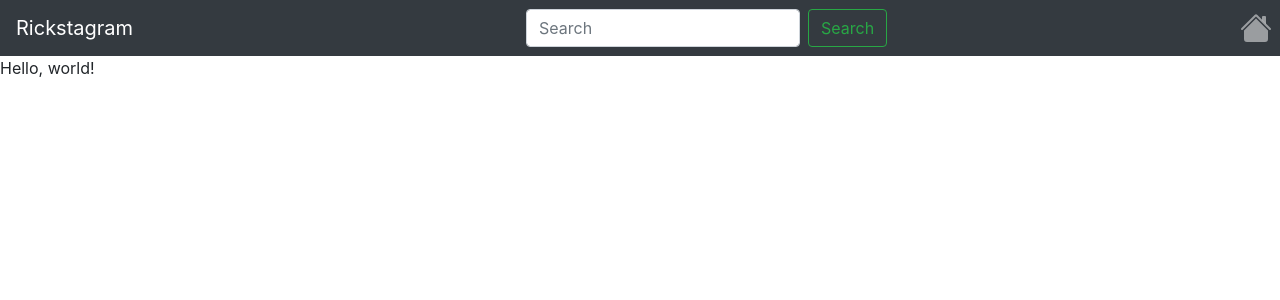
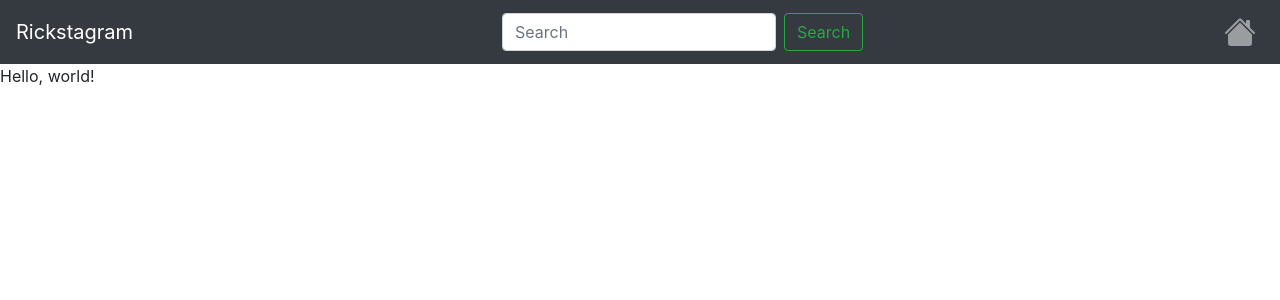
Before and after one commit to rickstylz01/instaclone, a React (Create React App) app: page / in a window 1280 px wide. Shown: the top 300 px of the page. Built offline with nearby package versions, Linux system fonts and the light colour scheme.

Commit message:
fix component name from Header to MainNavbar, fix alignment of searchbar

```diff
--- a/src/components/MainNavbar/MainNavbar.js
+++ b/src/components/MainNavbar/MainNavbar.js
@@ -5,7 +5,7 @@ import Navbar from "react-bootstrap/Navbar";
 import Button from "react-bootstrap/Button";
 import FormControl from "react-bootstrap/FormControl";
 
-class Header extends React.Component {
+class MainNavbar extends React.Component {
   render() {
     return (
       <Navbar
@@ -17,7 +17,7 @@ class Header extends React.Component {
         <Navbar.Toggle aria-controls="responsive-navbar-nav" />
 
         <Navbar.Collapse id="responsive-navbar-nav">
-          <Form id="searchBar" inline>
+          <Form className="ml-auto" inline>
             <FormControl
               type="text"
               placeholder="Search"
@@ -26,8 +26,7 @@ class Header extends React.Component {
             <Button variant="outline-success">Search</Button>
           </Form>
 
-
-          <Nav className="mr-auto" id="homeIcon">
+          <Nav className="ml-auto">
             <Nav.Link href="#home">
               <svg
                 width="2em"
@@ -54,4 +53,4 @@ class Header extends React.Component {
   }
 }
 
-export default Header;
+export default MainNavbar;
--- a/src/index.css
+++ b/src/index.css
@@ -11,14 +11,3 @@ code {
   font-family: source-code-pro, Menlo, Monaco, Consolas, 'Courier New',
     monospace;
 }
-
-#homeIcon {
-  position: absolute;
-  right: 0px;
-}
-
-#searchBar {
-  display: block;
-  margin-left: auto;
-  margin-right: auto;
-}
```
Also changed, not shown: 1 other file (tests, documents, lock files or other folders).
